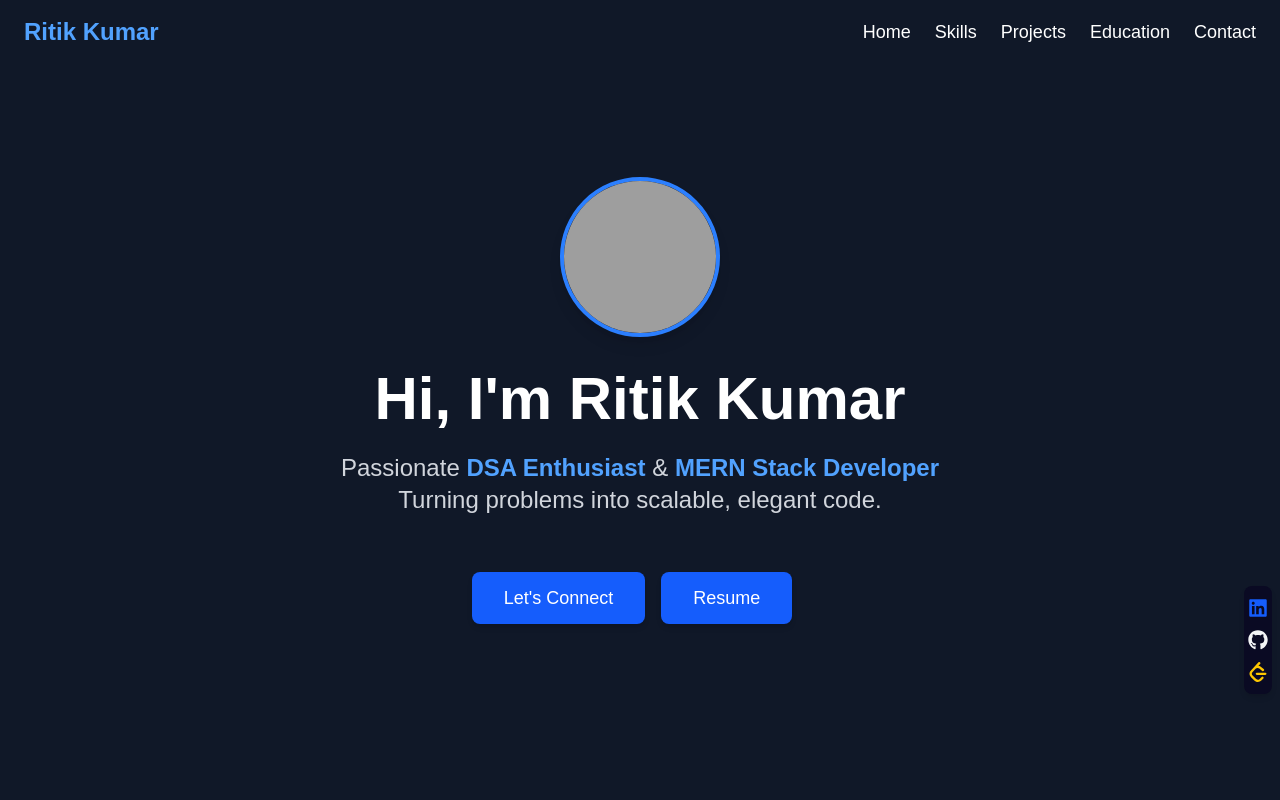
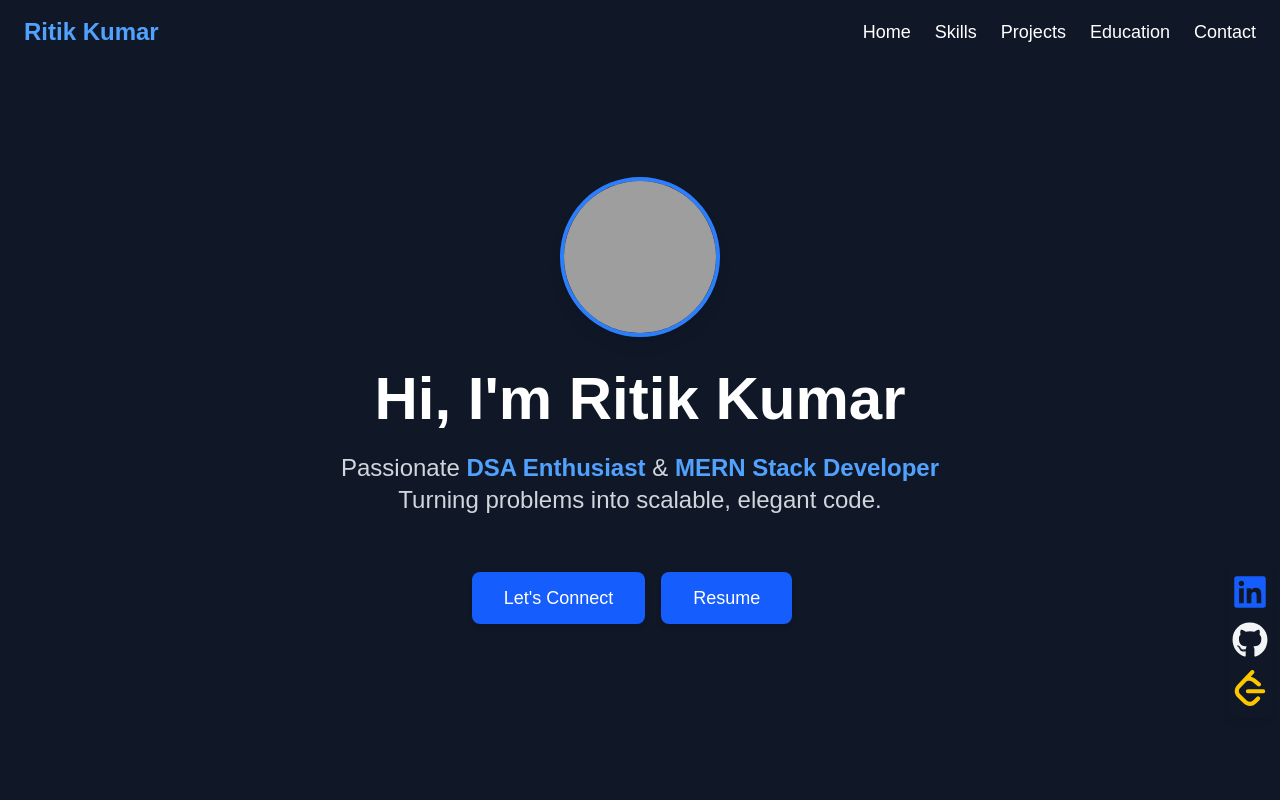
Before and after one commit to Ritik-7032/pfolio, a Next.js app: page / in a window 1280 px wide. Shown: the top 800 px of the page. Built offline with nearby package versions, Linux system fonts and the light colour scheme; grey boxes are pictures that could not be loaded.

Commit message:
Update SocialSidebar.jsx

```diff
--- a/components/SocialSidebar.jsx
+++ b/components/SocialSidebar.jsx
@@ -29,14 +29,14 @@ export default function SocialSidebar() {
   ];
 
   return (
-    <div className="fixed right-2 top-4/5 transform -translate-y-1/2 z-50 hidden sm:flex flex-col gap-3 bg-[#0a0a23] rounded-lg px-1 py-3 shadow-md">
+    <div className="fixed right-2 top-4/5 transform -translate-y-1/2 z-50 hidden sm:flex flex-col gap-3 bg-gray-900 rounded-lg px-1 py-3 shadow-md">
       {socialLinks.map((link, index) => (
         <a
           key={index}
           href={link.url}
           target="_blank"
           rel="noopener noreferrer"
-          className={`text-xl ${link.color} hover:scale-110 transition-transform duration-200`}
+          className={`text-4xl ${link.color} hover:scale-110 transition-transform duration-200`}
         >
           {link.icon}
         </a>
```
